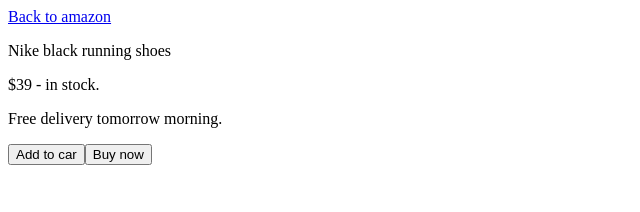
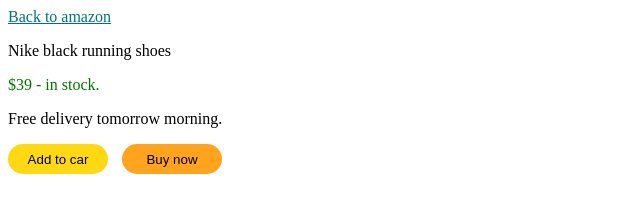
Before and after one commit to Ednial/Portfolio, a plain HTML site: page index.html in a window 1280 px wide. Shown: the whole page, without its empty margins (0-640 px from the left). Drawn offline with Linux system fonts and the light colour scheme.

Commit message:
Transitions and shadows

```diff
--- a/index.html
+++ b/index.html
@@ -27,10 +27,56 @@
   <title>Document</title>
 </head>
 <body>
-  <a href="https://www.amazon.com/">Back to amazon</a>
+  <style>
+    .B1{
+      background-color: rgb(255, 216, 20);
+      border:none;
+      height: 30px;
+      width: 100px;
+      border-radius: 15px;             /*HALF of height*/
+      cursor: pointer;
+      margin-right: 10px;
+      transition: background-color 0.15s,color 0.15; /*Add time to propieties that seems smoothly*/
+    }
+    .B1:hover{ /*HOVER(flotar) is a pseudo class, Add transitions when cursor is hovering botton*/
+      opacity: 0.5;
+      /*Opacity works since 0 till 1, 0 that means completly transparent and 1 means without opacity */
+    }
+    .B1:active{ /*ACTIVE pseudo class that add transitions when we click on whatever element*/
+      opacity: 1;
+      background-color: black;
+      color: aliceblue;
+    }
+    .B2{
+      background-color: rgb(255, 164, 28);
+      border: none;
+      border-width: 1px;
+      height: 30px;
+      width: 100px;
+      border-radius: 15px;
+      cursor: pointer;
+      margin-right: 10px;
+    }
+    .B2:hover{
+      box-shadow: 5px,5px,5px rgba(0, 0, 0, 0.15); /*RGBA-->Red,Green,Blue,Alpha(opacity)*/
+      /*Creates a shadow, each value means:
+      1. position X
+      2. position Y
+      3. shadow's bluer
+      4. shadow's color*/
+    }
+    .link{
+      color: rgb(0,113,133);
+    }
+    .cash{
+      color: rgb(0,118,0);
+    }
+  </style>
+  <a href="https://www.amazon.com/" class="link">Back to amazon</a>
   <p>Nike black running shoes</p>
-  <p>$39 - in stock.</p>
+  <p class="cash">$39 - in stock.</p>
   <p>Free delivery tomorrow morning.</p>
-  <button>Add to car</button><button>Buy now</button>
+  <button class="B1">Add to car</button>
+  <button class="B2">Buy now</button>
 </body>
 </html>
```
Also changed, not shown: Shadows.html (added, +23 -0 lines).
